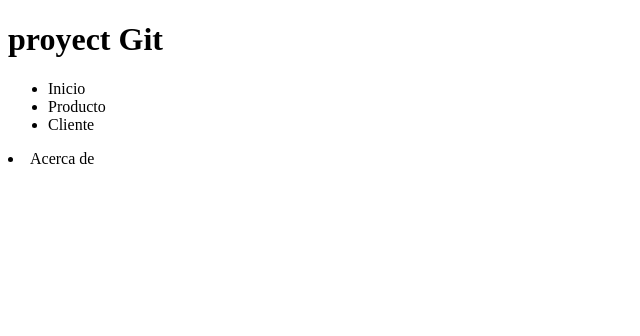
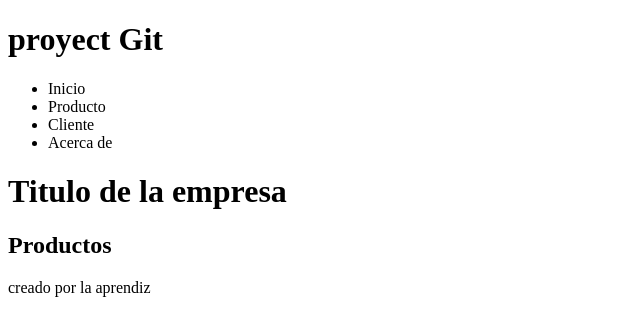
Before and after one commit to aguirredolly618-ui/PROYECTO-GIT-DOLLY-AGUIRRE, a plain HTML site: page index.html in a window 1280 px wide. Shown: the whole page, without its empty margins (0-640 px from the left). Drawn offline with Linux system fonts and the light colour scheme.

Commit message:
se agrego hearder section y footer

```diff
--- a/index.html
+++ b/index.html
@@ -11,8 +11,14 @@
         <li>Inicio</li>
         <li>Producto </li>
         <li>Cliente</li>
-    </ul><li>Acerca de</li>
-
-
+        <li>Acerca de</li>
+    </ul>
+<header>
+    <h1>Titulo de la empresa</h1>
+</header>
+<section>
+    <h1>Productos</h1>
+</section>
+<footer>creado por la aprendiz</footer>
 </body>
 </html>
```
